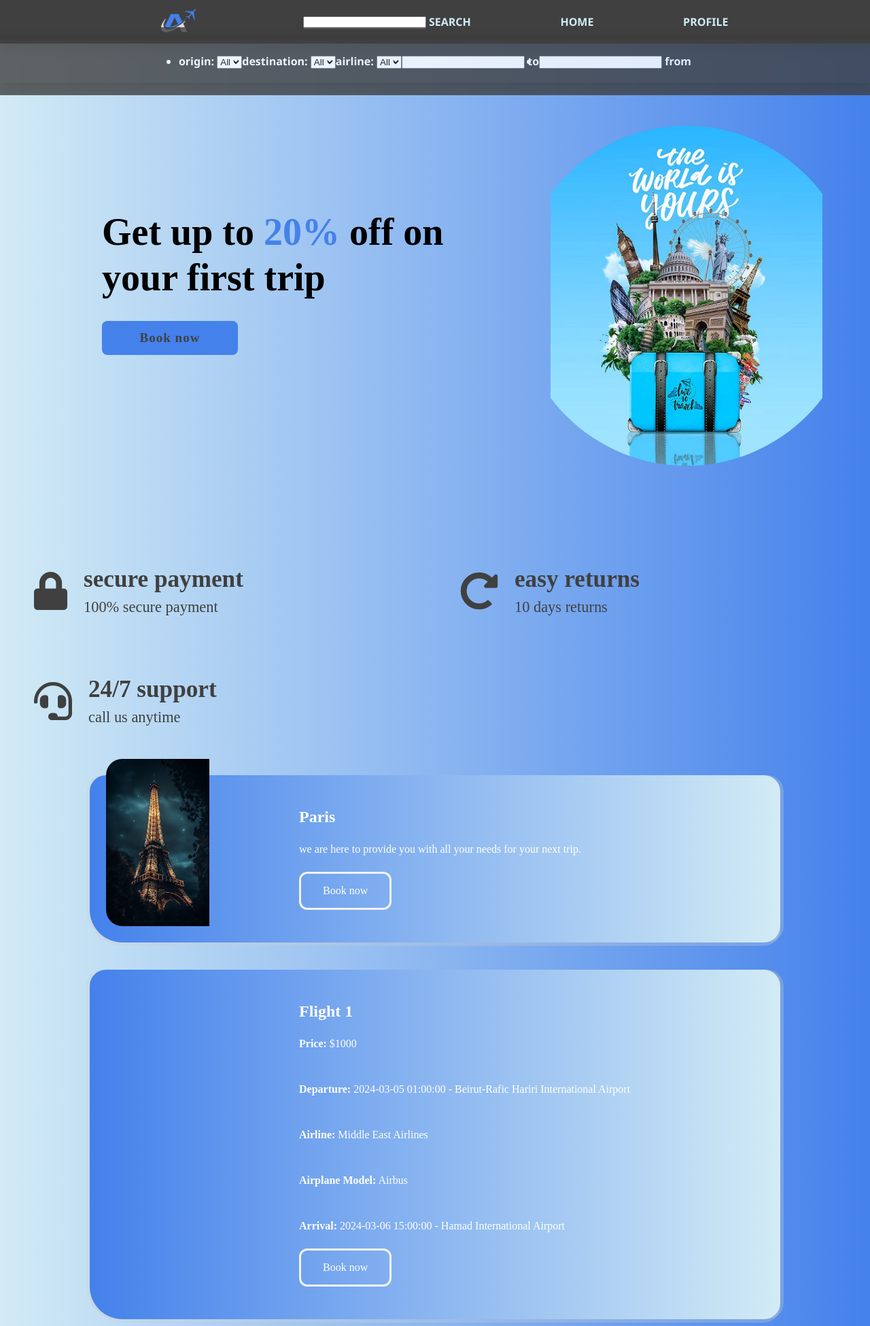
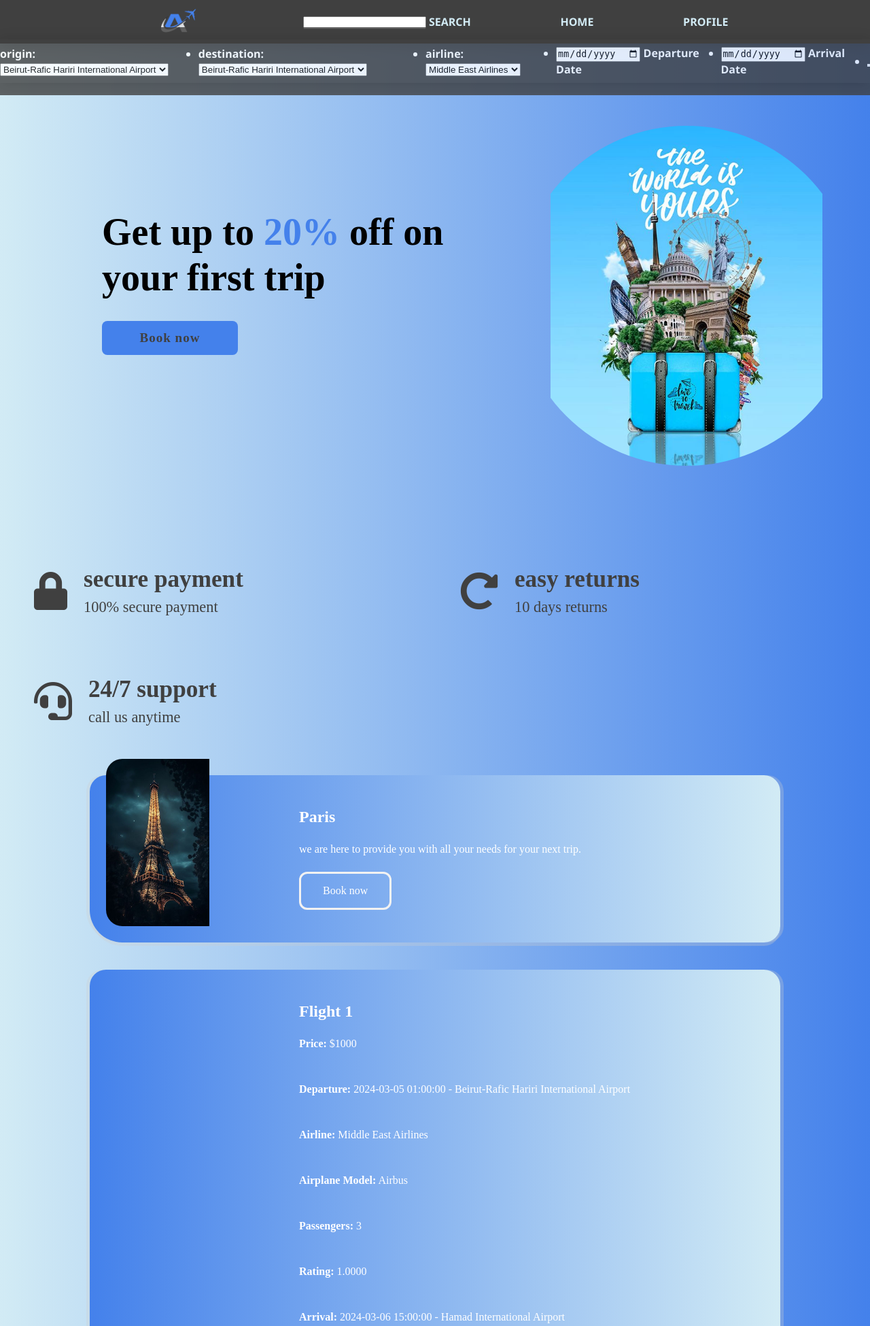
Before and after one commit to MahdiMk-dev/flight-system-website, a PHP site: page /flight-system-website/frontend/pages/landing.html in a window 1280 px wide. Shown: the top 1950 px of the page at 68% size. Run offline with PHP 8.4, Linux system fonts and the light colour scheme; data comes from the database, SQL or seed files in the repository.

Commit message:
edit filtering

```diff
--- /dev/null
+++ b/backend/get_airports.php
@@ -0,0 +1,50 @@
+<?php
+include('./connection.php');
+
+
+
+$query = $mysqli->prepare('select name,id from airports');
+
+$query->execute();
+$query->store_result();
+$num_rows = $query->num_rows();
+
+if ($num_rows == 0) {
+    $response['status'] = 'no airports';
+} else {
+    $query->bind_result($name, $id);
+    $airports = [];
+    while ($query->fetch()) {
+        $airport =[
+            'id' => $id,
+            'name' => $name,
+        ];
+    $airports[] = $airport;
+
+    $response['status'] = "success";
+    $response['airports'] = $airports;
+}
+}
+$query2 = $mysqli->prepare('select name,id from airlines');
+$query2->execute();
+$query2->store_result();
+$num_rows2 = $query2->num_rows();
+
+if ($num_rows2== 0) {
+    $response['status'] = 'no airlines';
+} else {
+    $query2->bind_result($name, $id);
+    $airlines = [];
+    while ($query2->fetch()) {
+        $airline =[
+            'id' => $id,
+            'name' => $name,
+        ];
+    $airlines[] = $airline;
+
+
+    $response['airlines'] = $airlines;
+}
+}
+
+echo json_encode($response);
--- a/backend/profile-page/request_coins.php
+++ b/backend/profile-page/request_coins.php
@@ -1,7 +1,9 @@
 <?php
 include('../connection.php');
 include('../jwt_functions.php'); // Include JWT functions file
+//require_once('../vendor/autoload.php');
 require_once('../vendor/autoload.php');
+
 $headers=apache_request_headers();
 $token=validate_token_exist($headers);
 $response = array(); // Initialize response array
--- a/backend/view_flight.php
+++ b/backend/view_flight.php
@@ -7,10 +7,9 @@ require_once('./vendor/autoload.php');
 $where_condition="";
 
 // Check if flight_id is provided in the request
-if (isset($_POST) && count($_POST)!=0 ) {
+if (isset($_POST["filter"]) && count($_POST)!=0 ) {
     $where_condition=" where ";
-    foreach ($_POST as $key => $value) {
-    $where_condition.=" ".$key."='".$value."' and ";
+    $where_condition.=$_POST["filter"];
 }
 $lastOccurrence = strrpos($where_condition, "and");
 
@@ -19,7 +18,7 @@ if ($lastOccurrence !== false) {
     $where_condition = substr($where_condition, 0, $lastOccurrence) . substr($where_condition, $lastOccurrence + strlen("and"));
 }
 
-}
+
 
 
 
--- a/frontend/pages/landing.html
+++ b/frontend/pages/landing.html
@@ -11,7 +11,7 @@
 </head>
 <body>
 
-    <nav class="nav1">
+    <nav>
         <div class="hamburger">
             <div class="line1"></div>
             <div class="line2"></div>
@@ -35,36 +35,38 @@
             <li><div>
               <label for="originSelect">      origin:</label>
             <select id="originSelect">
-              <option value="All Locations" selected >All </option>
-                        <option value="#" >na</option>
             </select>
           </div>
             </li>
             <li><div>
               <label for="destinationSelect">     destination:</label>
             <select id="destinationSelect">
-              <option value="All " selected >All </option>
-         <option value="#" >na</option>
             </select>
           </div>
             </li>
             <li><div>
                 <label for="airlineSelect">      airline:</label>
               <select id="airlineSelect">
-                <option value="All " selected >All </option>
-           <option value="#" >na</option>
               </select>
             </div>
+
+              </li>
+          </br>
+              <li>
+                <input type="date" id="departuredate" name="search">
+                <label for="Departure_date">Departure Date</label>
               </li>
               <li>
-                <input type="text" id="search" name="search">
-                <label for="lname">to</label>
+                <input type="date" id="arrivaldate" name="search">
+                <label for="Arrival Date">Arrival Date</label>
               </li>
               <li>
-                <input type="text" id="search" name="search">
-                <label for="lname">from</label>
+                   <button type="button" id="Applyfilter"></button>
               </li>
           </ul>
+
+
+
         </nav>
       </div>
 
@@ -116,6 +118,7 @@
 
 
      <article id="card">
+
             <section class="card" >
               <div class="text-content">
                 <h3>Paris</h3>
@@ -128,7 +131,9 @@
             </section>
           </article>
         </div>
-        <section class="ads" id="ads"></section>
+        <article class="ads" id="ads">
+           <h2>Ads Section</h2>
+        </article>
         <section class="flightCard" id="flightCard"></section>
         <footer class="footer">
             <div class="social">
--- a/frontend/scripts/landing.js
+++ b/frontend/scripts/landing.js
@@ -1,9 +1,82 @@
 document.addEventListener('DOMContentLoaded', function () {
+     // Get input values
+var filter_condition="";
+  const originValue = document.getElementById('originSelect').value;
+  const destinationValue = document.getElementById('destinationSelect').value;
+  const airlineValue = document.getElementById('airlineSelect').value;
+  const toDateValue = document.getElementById('departuredate').value;
+  const fromDateValue = document.getElementById('arrivaldate').value;
+  if (originValue)
+    filter_condition+=" departure_airport_id='"+originValue+" and ";
+    if ( destinationValue )
+    filter_condition+=" arrival_airport_id='"+destinationValue+" and "
+    if (airlineValue )
+    filter_condition+=" airline='"+airlineValue+" and "
+    if ( toDateValue ) {
+        const parts = toDateValue.split('-');
 
+      // Rearrange the parts to the desired format (e.g., DD/MM/YYYY)
+      const toDateValue = `${parts[0]}-${parts[1]}-${parts[2]}`;
+    filter_condition+=" departure_date='"+toDateValue+" and "
+    }
+    if (fromDateValue) {
+                const parts = fromDateValue.split('-');
+
+      // Rearrange the parts to the desired format (e.g., DD/MM/YYYY)
+      const fromDateValue = `${parts[0]}-${parts[1]}-${parts[2]}`;
+    filter_condition+=" arrival_date='"+fromDateValue+" and "
+    }
+    var formData = new FormData();
+        formData.append('filter', filter_condition);
     // Fetch flights data using the user ID
-    fetch('http://localhost/flight-system-website/backend/view_flight.php', {
+        fetch('http://localhost/flight-system-website/backend/get_airports.php', {
         method: 'GET',
         mode: 'cors', // Ensure CORS mode
+        headers: {
+          'Content-Type': 'application/json'
+        }
+    }
+    )
+        .then(response => response.json())
+        .then(data => {
+            if (data.status === 'success') {
+                const airports = data.airports;
+                const airlines = data.airlines;
+                const airlineSelect = document.getElementById('airlineSelect');
+                const originSelect = document.getElementById('originSelect');
+                const destinationSelect = document.getElementById('destinationSelect');
+                airports.forEach((airport, index) => {
+                   const newOption = document.createElement('option');
+
+                  // Set the value and text of the option
+                  newOption.value = airport.name;
+                  newOption.textContent = airport.name;
+                  originSelect.appendChild(newOption);
+                })
+                airports.forEach((airport, index) => {
+                   const newOption = document.createElement('option');
+
+                  // Set the value and text of the option
+                  newOption.value = airport.name;
+                  newOption.textContent = airport.name;
+                  destinationSelect.appendChild(newOption);
+                })
+                airlines.forEach((airline, index) => {
+                   const newOption = document.createElement('option');
+
+                  // Set the value and text of the option
+                  newOption.value = airline.name;
+                  newOption.textContent = airline.name;
+                  airlineSelect.appendChild(newOption);
+                })
+
+
+            }
+        })
+    fetch('http://localhost/flight-system-website/backend/view_flight.php', {
+        method: 'POST',
+        mode: 'cors', // Ensure CORS mode
+        body: formData,
         headers: {
           'Content-Type': 'application/json'
         }
@@ -16,6 +89,7 @@ document.addEventListener('DOMContentLoaded', function () {
                 const flights = data.flights;
 
                 const flightDetailsDiv = document.getElementById('card');
+                const adssection=document.getElementById('ads');
                 flights.forEach((flight, index) => {
                      const card = document.createElement('section');
                     card.classList.add('card');
@@ -27,11 +101,34 @@ document.addEventListener('DOMContentLoaded', function () {
                         <p><strong>Departure:</strong> ${flight.departure_date} ${flight.departure_time} - ${flight.departure_airport_id}</p>
                         <p><strong>Airline:</strong> ${flight.airline}</p>
                         <p><strong>Airplane Model:</strong> ${flight.airplane_id}</p>
+                        <p><strong>Passengers:</strong> ${flight.passengers}</p>
+                        <p><strong>Rating:</strong> ${flight.average_rating}</p>
                         <p><strong>Arrival:</strong> ${flight.arrival_date} ${flight.arrival_time} - ${flight.arrival_airport_id}</p>
                          <a href=http://localhost/flight-system-website/frontend/pages/view-single-flight.html?flight_id=${flight.id} ">Book now </a>
                     `;
                     card.appendChild(flightCard)
                     flightDetailsDiv.appendChild(card);
+
+                })
+                ads=data.ads;
+                ads.forEach((ad, index) => {
+                     const card = document.createElement('section');
+                    card.classList.add('card');
+                    const flightCard = document.createElement('div');
+                    flightCard.classList.add('text-content');
+                    flightCard.innerHTML = `
+                        <h3>Flight ${ad.id }</h3>
+                        <p><strong>Price:</strong> $${ad.price}</p>
+                        <p><strong>Departure:</strong> ${ad.departure_date} ${ad.departure_time} - ${ad.departure_airport_id}</p>
+                        <p><strong>Airline:</strong> ${ad.airline}</p>
+                        <p><strong>Airplane Model:</strong> ${ad.airplane_id}</p>
+                        <p><strong>Passengers:</strong> ${ad.passengers}</p>
+                        <p><strong>Rating:</strong> ${ad.average_rating}</p>
+                        <p><strong>Arrival:</strong> ${ad.arrival_date} ${ad.arrival_time} - ${ad.arrival_airport_id}</p>
+                         <a href=http://localhost/flight-system-website/frontend/pages/view-single-flight.html?flight_id=${ad.id} ">Book now </a>
+                    `;
+                    card.appendChild(flightCard)
+                    adssection.appendChild(card);
 
                 })
             }else{
```
Also changed, not shown: frontend/scripts/profile.js (+4 -5 lines).
